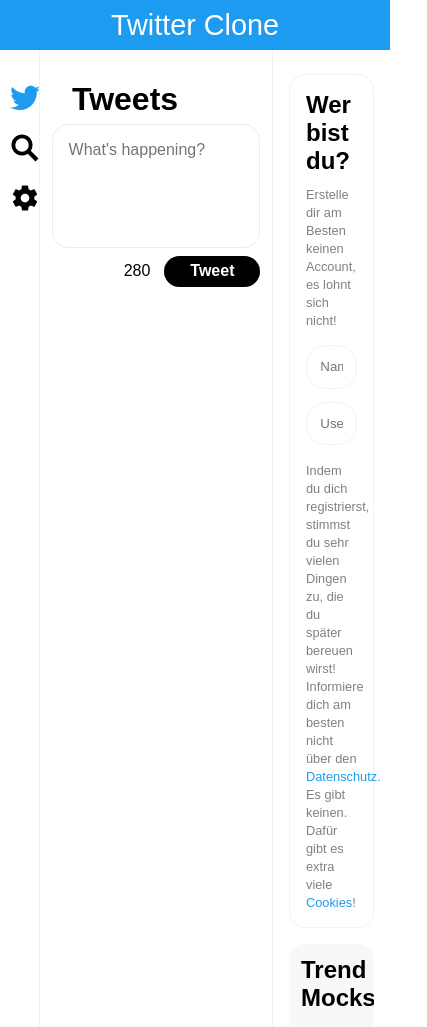
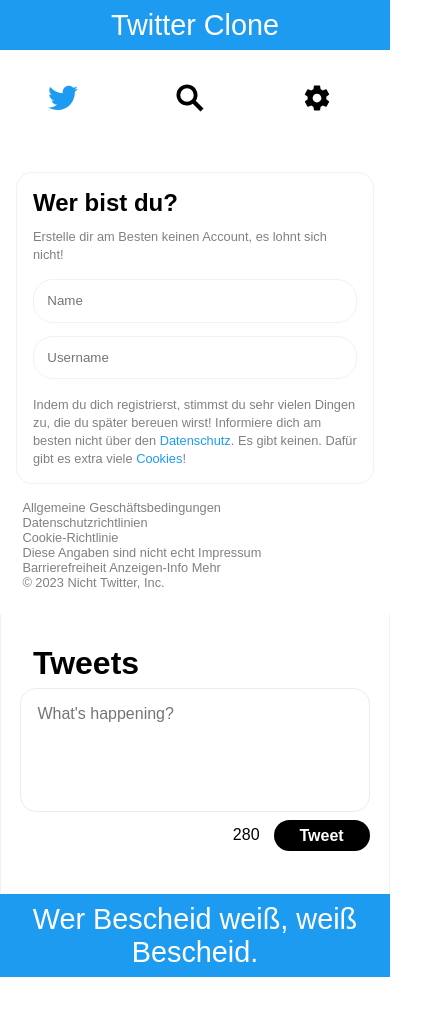
Before and after one commit to RicoScholz/webengineering, a plain HTML site: page Twitter/index.html in a window 390 px wide. Shown: the top 1027 px of the page, 427 px wide, since content can reach past the window. After the commit the page ends 977 px from the top, so only its background shows below. Drawn offline with Linux system fonts and the light colour scheme.

Commit message:
responsive

```diff
--- a/Twitter/index.html
+++ b/Twitter/index.html
@@ -22,12 +22,15 @@
     <div id="content">
         <aside class="left">
             <nav>
-                <button><a href=""><img src="assets/twitter-logo.svg" alt="Twitter Logo" width="30" height="30"></a></button>
+                <button><a href=""><img src="assets/twitter-logo.svg" alt="Twitter Logo" width="30"
+                            height="30"></a></button>
                 <button><img src="assets/search.svg" alt="Search" width="30" height="30"></button>
-                <button><img src="assets/settings.svg" alt="Settings" width="30" height="30" class="toggle-dev-tools"></button>
+                <button><img src="assets/settings.svg" alt="Settings" width="30" height="30"
+                        class="toggle-dev-tools"></button>
             </nav>
         </aside>
 
+        <div class="responsive">
             <main>
                 <h1>Tweets</h1>
                 <form class="tweetbox" action="javascript:void(0);">
@@ -53,7 +56,8 @@
                     </div>
                     <span>
                         Indem du dich registrierst, stimmst du sehr vielen Dingen zu, die du später bereuen wirst!
-                    Informiere dich am besten nicht über den <a href="#">Datenschutz</a>. Es gibt keinen. Dafür gibt es
+                        Informiere dich am besten nicht über den <a href="#">Datenschutz</a>. Es gibt keinen. Dafür gibt
+                        es
                         extra viele <a href="#">Cookies</a>!
                     </span>
                 </div>
@@ -98,7 +102,9 @@
                 </div>
             </aside>
         </div>
+    </div>
     <footer>Wer Bescheid weiß, weiß Bescheid.</footer>
 </body>
 
+
 </html>
--- a/Twitter/style.css
+++ b/Twitter/style.css
@@ -331,3 +331,46 @@
     color: gray;
     font-size: 0.8em;
 }
+
+.responsive{
+    display: flex;
+    width: 100%;
+}
+
+@media only screen and (max-width: 710px) {
+    #content {
+        flex-direction: column;
+    }
+
+    main {
+        width: 100%;
+    }
+
+    aside.left {
+        width: 100%;
+        display: flex;
+    }
+
+    nav {
+        display: flex;
+        justify-content: space-between;
+        width: 100%;
+    }
+
+    nav>button {
+        width: 100%;
+        border-radius: 0%;
+    }
+
+    aside.right {
+        width: 100%;
+    }
+
+    .trends {
+      display: none;
+    }
+
+    .responsive{
+        flex-direction: column-reverse;
+    }
+}
```
Lines whose indentation alone changed are shown as unchanged.
